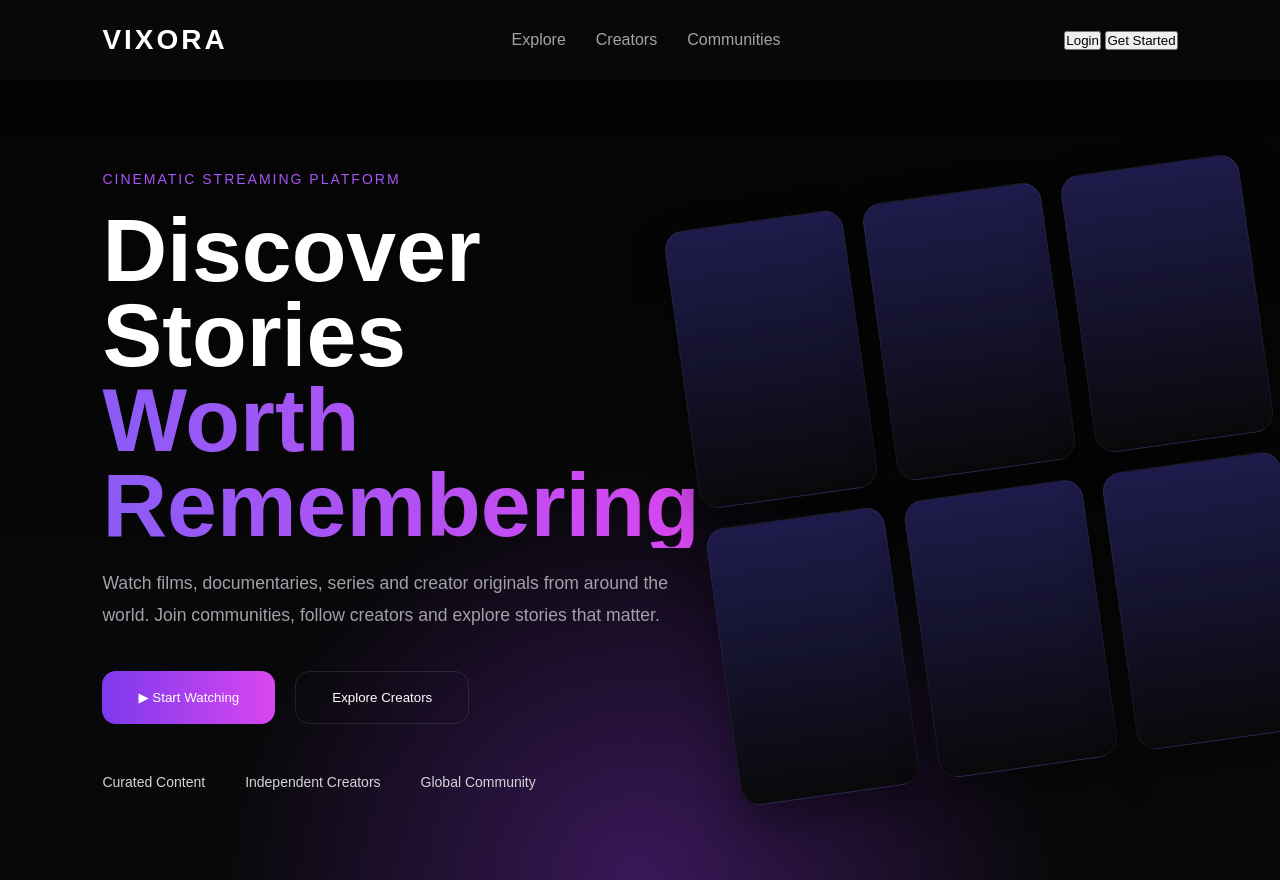
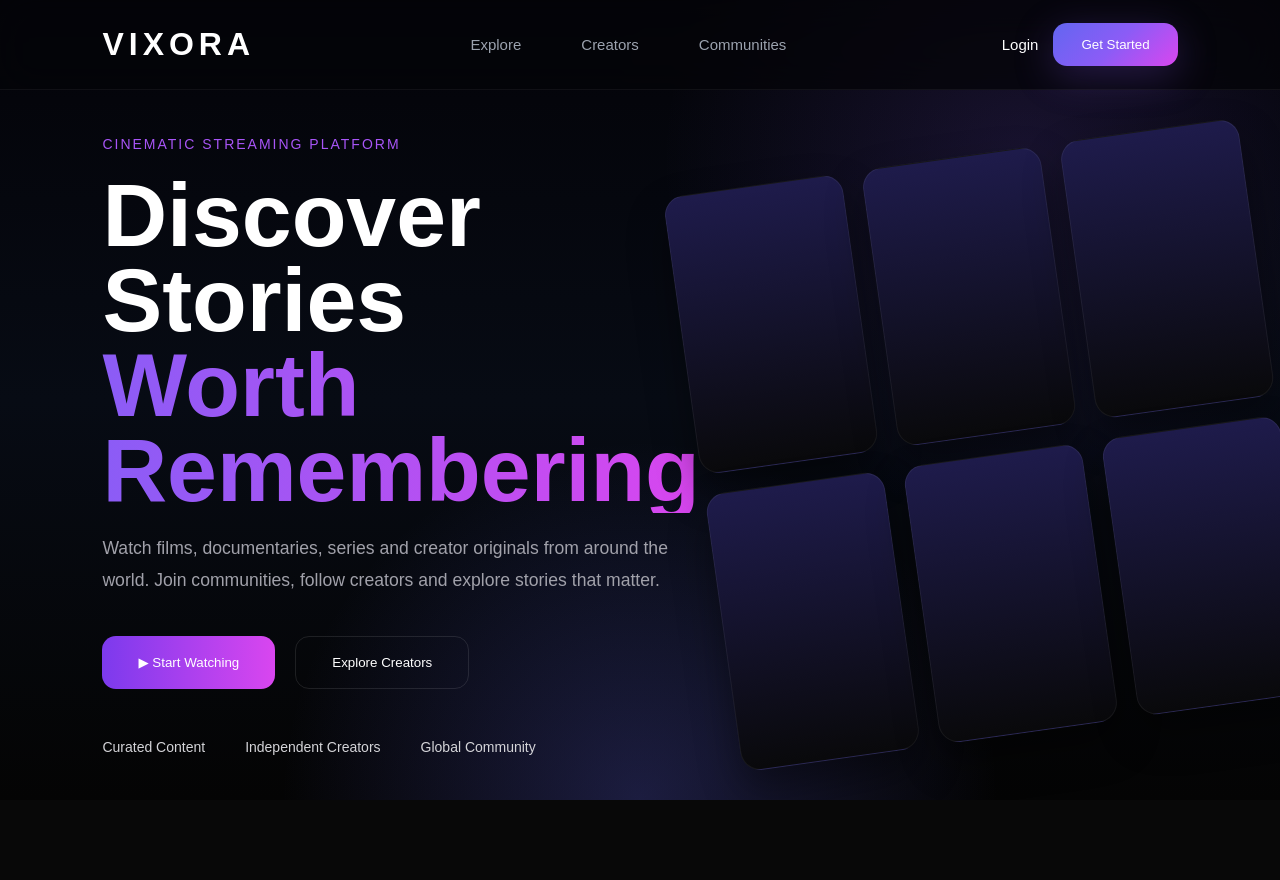
Before and after one commit to kagonameshack-cmyk/Vixora-, a plain HTML site: page index.html in a window 1280 px wide. After the commit the page ends 800 px from the top, so only its background shows below. Drawn offline with Linux system fonts and the light colour scheme.

Commit message:
Update style.css

```diff
--- a/style.css
+++ b/style.css
@@ -11,26 +11,102 @@ font-family:Arial,sans-serif;
 }
 
 header{
+position:fixed;
+
+top:0;
+left:0;
+right:0;
+
+height:90px;
+
 display:flex;
 justify-content:space-between;
 align-items:center;
-padding:24px 8%;
+
+padding:0 8%;
+
+background:rgba(5,5,8,.75);
+
+backdrop-filter:blur(20px);
+
+border-bottom:
+1px solid rgba(255,255,255,.05);
+
+z-index:1000;
 }
 
 .logo{
-font-size:28px;
-font-weight:700;
-letter-spacing:3px;
+font-size:2rem;
+
+font-weight:800;
+
+letter-spacing:5px;
+
+cursor:pointer;
 }
 
 nav{
 display:flex;
-gap:30px;
+
+gap:60px;
 }
 
 nav a{
-color:#a3a3a3;
+color:#9ca3af;
+
 text-decoration:none;
+
+font-size:15px;
+
+transition:.3s;
+}
+
+nav a:hover{
+color:white;
+}
+
+.actions{
+display:flex;
+
+align-items:center;
+
+gap:15px;
+}
+
+.login-btn{
+background:transparent;
+
+color:white;
+
+border:none;
+
+font-size:15px;
+
+cursor:pointer;
+}
+
+.start-btn{
+padding:14px 28px;
+
+border:none;
+
+border-radius:14px;
+
+color:white;
+
+cursor:pointer;
+
+background:
+linear-gradient(
+135deg,
+#6366f1,
+#8b5cf6,
+#d946ef
+);
+
+box-shadow:
+0 10px 40px
+rgba(139,92,246,.25);
 }
 
 .hero{
@@ -44,17 +120,27 @@ align-items:center;
 
 padding:0 8%;
 
+padding-top:90px;
+
 background:
+
 radial-gradient(
-circle at bottom,
-rgba(147,51,234,.35),
-transparent 40%
+circle at 50% 100%,
+rgba(99,102,241,.25),
+transparent 35%
+),
+
+radial-gradient(
+circle at 80% 20%,
+rgba(139,92,246,.15),
+transparent 30%
 ),
 
 linear-gradient(
 180deg,
-#040404,
-#09090b
+#030308,
+#070b14,
+#040404
 );
 
 overflow:hidden;
@@ -195,3 +281,39 @@ box-shadow:
 0 20px 40px
 rgba(0,0,0,.4);
   }
+
+.menu-toggle{
+display:none;
+
+font-size:30px;
+
+cursor:pointer;
+}
+
+@media(max-width:900px){
+
+nav{
+display:none;
+}
+
+.actions{
+display:none;
+}
+
+.menu-toggle{
+display:block;
+}
+
+.hero{
+grid-template-columns:1fr;
+}
+
+.hero-right{
+margin-top:50px;
+}
+
+.hero h1{
+font-size:4rem;
+}
+
+}
```
